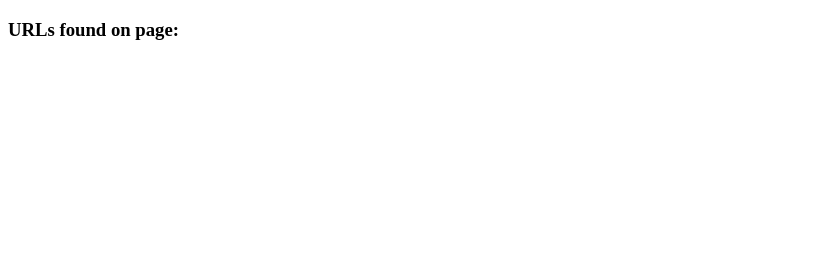
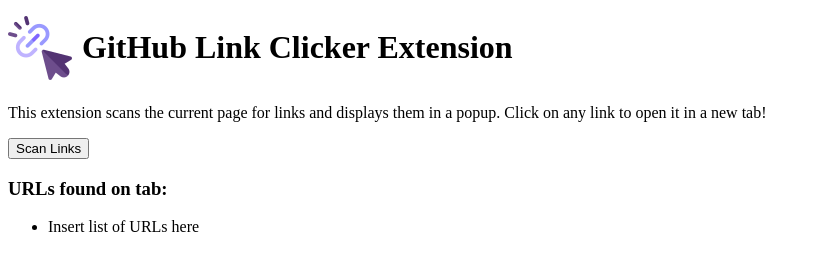
Before and after one commit to HunterTigerDavis/github-code-linkify, a browser extension: page index.html in a window 1280 px wide. Shown: the whole page, without its empty margins (0-820 px from the left). Drawn offline with Linux system fonts and the light colour scheme.

Commit message:
Styling pop up window

```diff
--- a/index.html
+++ b/index.html
@@ -1,18 +1,33 @@
 <!DOCTYPE html>
 <html lang="en">
+
 <head>
     <meta charset="UTF-8">
     <meta name="viewport" content="width=device-width, initial-scale=1.0">
     <title>GitHub Link Clicker for Pull Requests</title>
 </head>
+
 <body>
+    <div class="header" width="100%" style="display: flex; align-items: center; gap: 10px;">
+        <img src="icons/icon64.png" alt="Extension Icon" width="64" height="64">
+        <h1>GitHub Link Clicker Extension</h1>
+    </div>
+    <div class="subheader">
+        <p>This extension scans the current page for links and displays them in a popup. Click on any link to open it in a new tab!</p>
+        <button id="scanButton">Scan Links</button>
+        <script src="script.js"></script>
+    </div>
     <div class="URLs">
-        <h3>URLs found on page:</h3>
+        <h3>URLs found on tab:</h3>
+        <ul id="urlList">
+            <li>Insert list of URLs here</li>
+        </ul>
     </div>
-
+    </div>
 </body>
 <script class="links" src="script.js"></script>
 
 <!-- Favicon credit URL: -->
 <!-- <a href="https://www.flaticon.com/free-icons/hyperlink" title="hyperlink icons">Hyperlink icons created by Freepik - Flaticon</a> -->
+
 </html>
```
Also changed, not shown: manifest.json.
